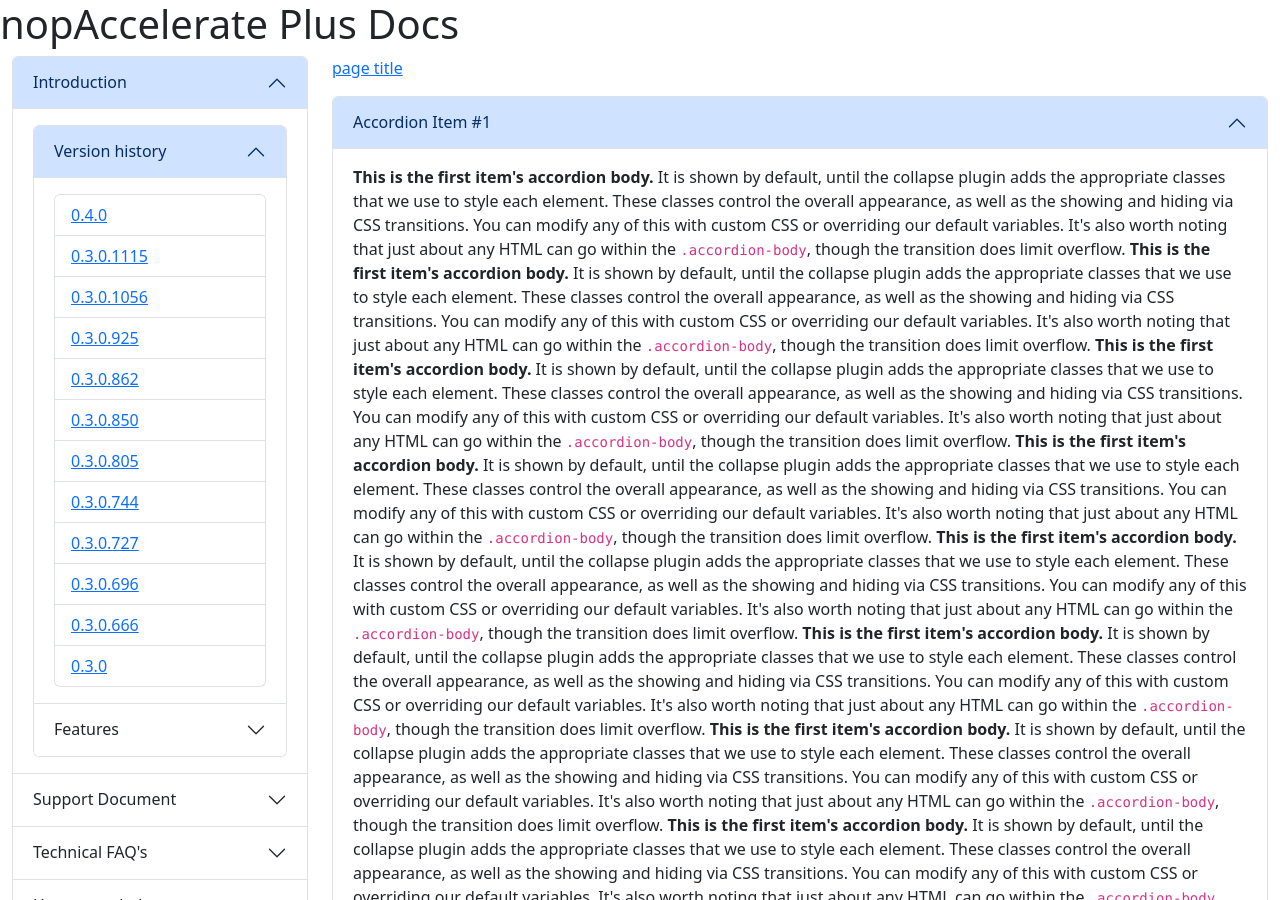
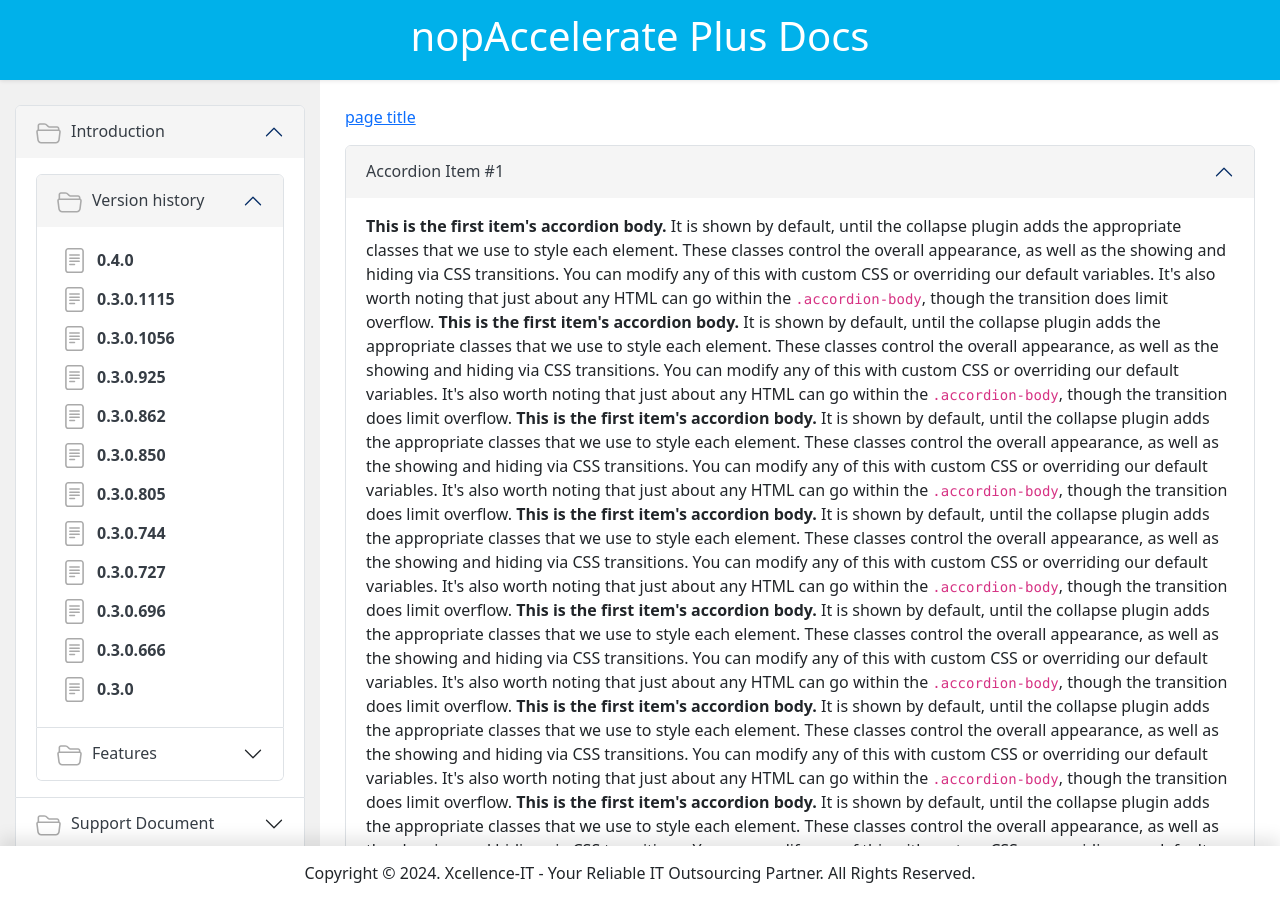
Before and after one commit to pareshbhanderi/nopaccelerateplus, a Jekyll site: the page built from index.md, in a window 1280 px wide and 900 px high. Built offline with Jekyll 4.4.1, drawn with Linux system fonts in a browser that asks for light colours; nearby versions of some CDN libraries; library files that are not in the unit come from our copies.

Commit message:
update url

```diff
--- a/_layouts/default.html
+++ b/_layouts/default.html
@@ -8,9 +8,9 @@
     <link rel="preload" href="https://fonts.googleapis.com/css?family=Open+Sans:400,700&display=swap" as="style" type="text/css" crossorigin>
     <meta name="viewport" content="width=device-width, initial-scale=1">
     <meta name="theme-color" content="#157878">
-    <link rel="stylesheet" href="{{ 'nopaccelerateplus/assets/css/style.css?v=' | append: site.github.build_revision | relative_url }}">
-    <link rel="stylesheet" href="nopaccelerateplus/assets/css/bootstrap.min.css">
-    <link rel="stylesheet" href="nopaccelerateplus/assets/css/custom.css">
+    <link rel="stylesheet" href="{{ '/assets/css/style.css?v=' | append: site.github.build_revision | relative_url }}">
+    <link rel="stylesheet" href="/assets/css/bootstrap.min.css">
+    <link rel="stylesheet" href="/assets/css/custom.css">
   </head>
   <body>
     <header>
@@ -164,7 +164,7 @@
     <footer>
       Copyright © 2024. Xcellence-IT - Your Reliable IT Outsourcing Partner. All Rights Reserved.
     </footer>
-    <script type="text/javascript" src="nopaccelerateplus/assets/scripts/popper.min.js"></script>
-    <script type="text/javascript" src="nopaccelerateplus/assets/scripts/bootstrap.min.js"></script>
+    <script type="text/javascript" src="/assets/scripts/popper.min.js"></script>
+    <script type="text/javascript" src="/assets/scripts/bootstrap.min.js"></script>
   </body>
 </html>
```
